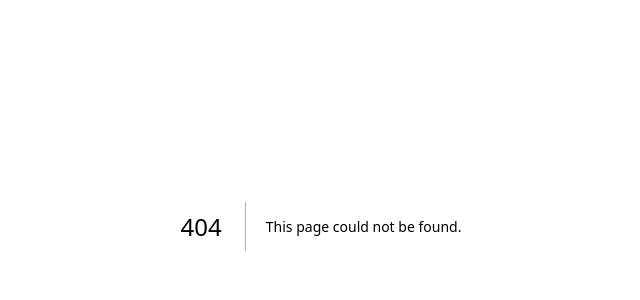
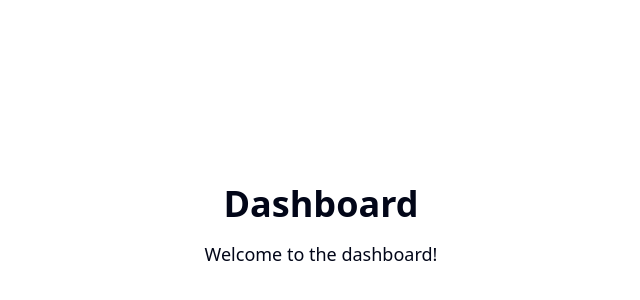
Before and after one commit to tajreee/hospitalization-next-frontend, a Next.js app: page /dashboard in a window 1280 px wide. Before the commit this address had no page. Shown: the part 174-474 px from the top of the page, without its empty margins (319-959 px from the left). Built offline with nearby package versions, Linux system fonts and the light colour scheme.

Commit message:
feat: add dashboard page and update login redirection

```diff
--- /dev/null
+++ b/src/app/dashboard/page.tsx
@@ -0,0 +1,12 @@
+import React from "react";
+
+const DashboardPage = () => {
+    return (
+        <div className="flex flex-col items-center justify-center h-screen">
+            <h1 className="text-4xl font-bold mb-4">Dashboard</h1>
+            <p className="text-lg">Welcome to the dashboard!</p>
+        </div>
+    );
+};
+
+export default DashboardPage;
--- a/src/modules/LoginModule/index.tsx
+++ b/src/modules/LoginModule/index.tsx
@@ -6,7 +6,7 @@
 import { Form, FormControl, FormDescription, FormField, FormItem, FormLabel, FormMessage } from "@/components/ui/form";
 import { Input } from "@/components/ui/input";
 import { zodResolver } from "@hookform/resolvers/zod";
-import { redirect } from "next/navigation";
+import { redirect, useRouter } from "next/navigation";
 import React, { useState } from "react";
 import { useForm } from "react-hook-form";
 import { toast } from "sonner";
@@ -14,6 +14,7 @@
 
 const LoginModule = () => {
     const { login } = useAuthContext();
+    const router = useRouter();
 
     const [loading, setLoading] = useState(false);
 
@@ -52,7 +53,7 @@
 
             setLoading(false);
             toast.success("Login successful!");
-            redirect("")
+            router.push("/dashboard");
 
         } catch (error) {
             setLoading(false);
```
